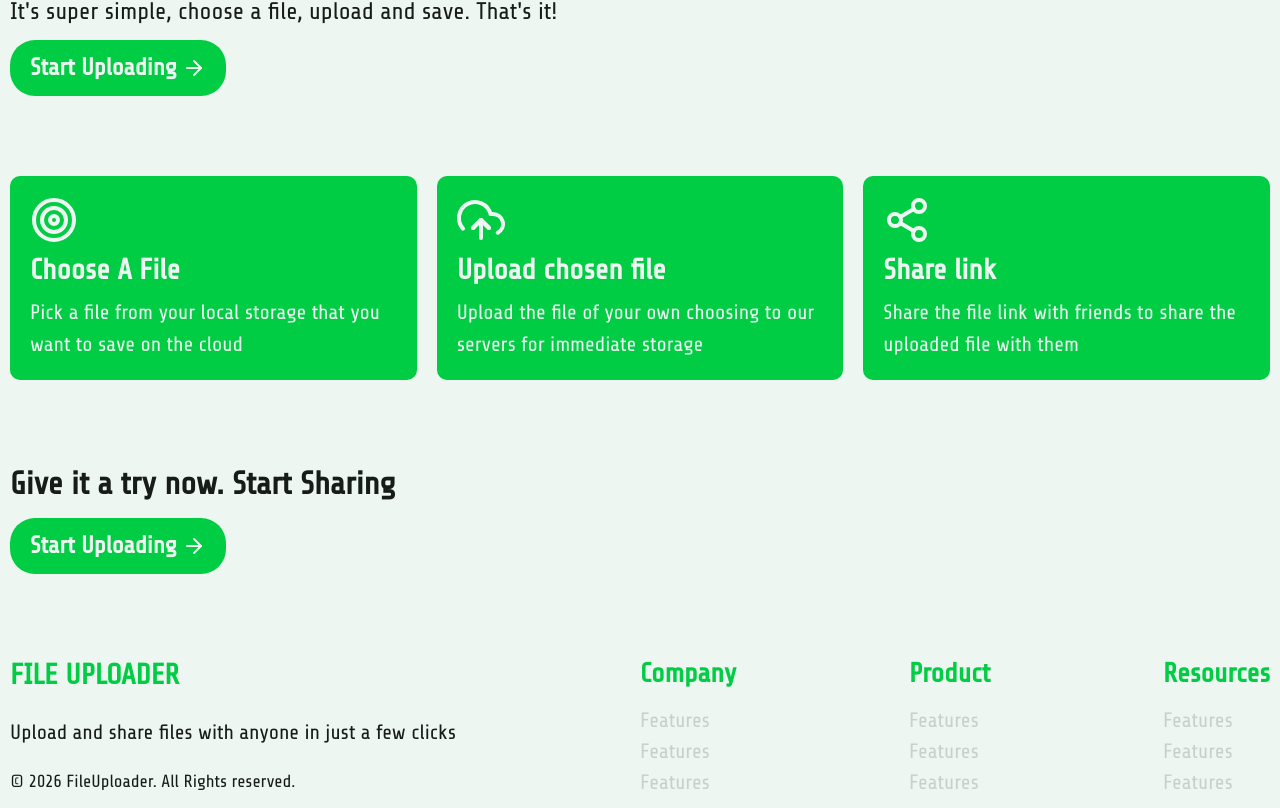
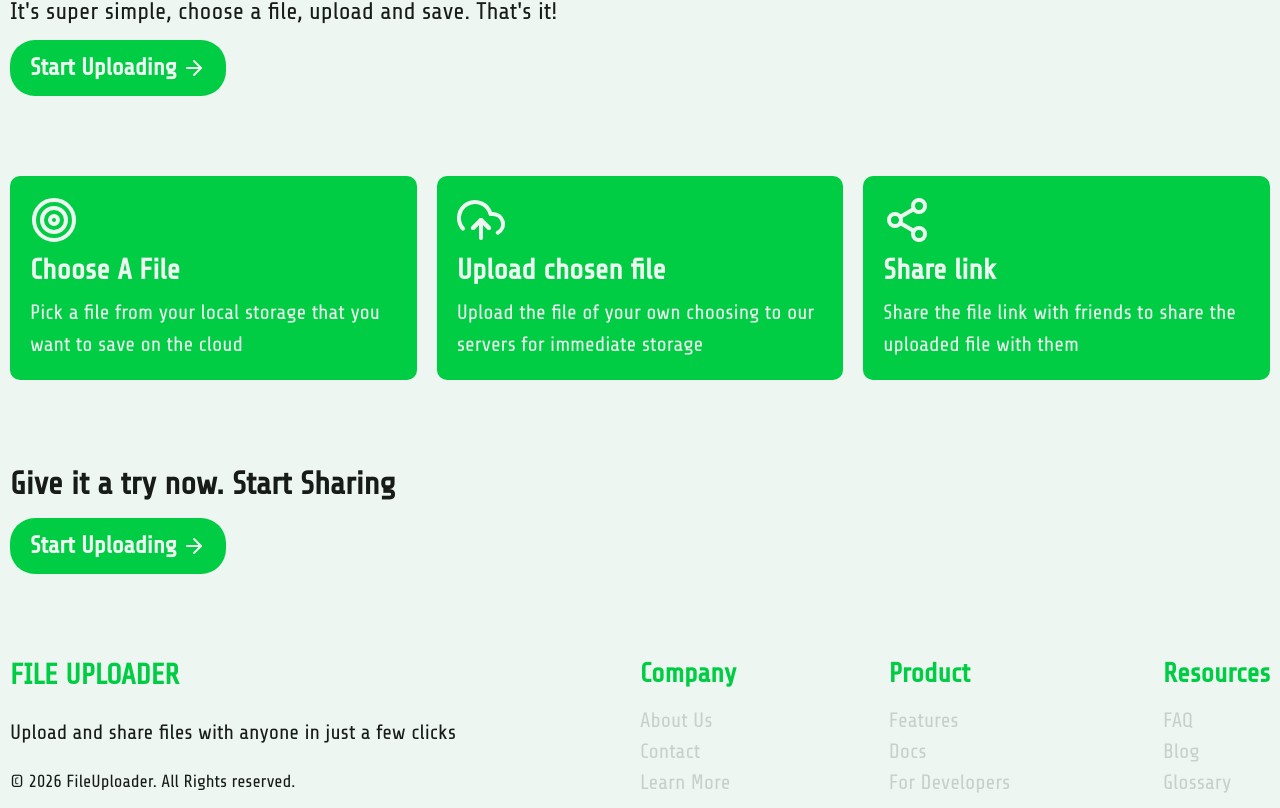
Before and after one commit to ulathincube/file-upload-client, a React (Vite) app: page / in a window 1280 px wide. Shown: the part 221-1029 px from the top of the page. Built offline with nearby package versions, Linux system fonts and the light colour scheme.

Commit message:
Fix: edit link naming in Footer

```diff
--- a/src/components/Footer/Footer.jsx
+++ b/src/components/Footer/Footer.jsx
@@ -1,12 +1,9 @@
 import styles from "./Footer.module.css";
 import { Link } from "react-router";
-import useAuth from "../../hooks/useAuth";
 import Button from "../Button";
 import Logo from "../Logo";
 
 function Footer() {
-  const { user } = useAuth();
-
   return (
     <footer className={styles.footer}>
       <div className={styles.container}>
@@ -24,17 +21,17 @@ function Footer() {
           <ul className={styles.list}>
             <li className={styles.item}>
               <Link to="/" className={styles.link}>
-                Features
+                About Us
               </Link>
             </li>
             <li className={styles.item}>
               <Link to="/" className={styles.link}>
-                Features
+                Contact
               </Link>
             </li>
             <li className={styles.item}>
               <Link to="/" className={styles.link}>
-                Features
+                Learn More
               </Link>
             </li>
           </ul>
@@ -49,12 +46,12 @@ function Footer() {
             </li>
             <li className={styles.item}>
               <Link to="/" className={styles.link}>
-                Features
+                Docs
               </Link>
             </li>
             <li className={styles.item}>
               <Link to="/" className={styles.link}>
-                Features
+                For Developers
               </Link>
             </li>
           </ul>
@@ -64,17 +61,17 @@ function Footer() {
           <ul className={styles.list}>
             <li className={styles.item}>
               <Link to="/" className={styles.link}>
-                Features
+                FAQ
               </Link>
             </li>
             <li className={styles.item}>
               <Link to="/" className={styles.link}>
-                Features
+                Blog
               </Link>
             </li>
             <li className={styles.item}>
               <Link to="/" className={styles.link}>
-                Features
+                Glossary
               </Link>
             </li>
           </ul>
```
